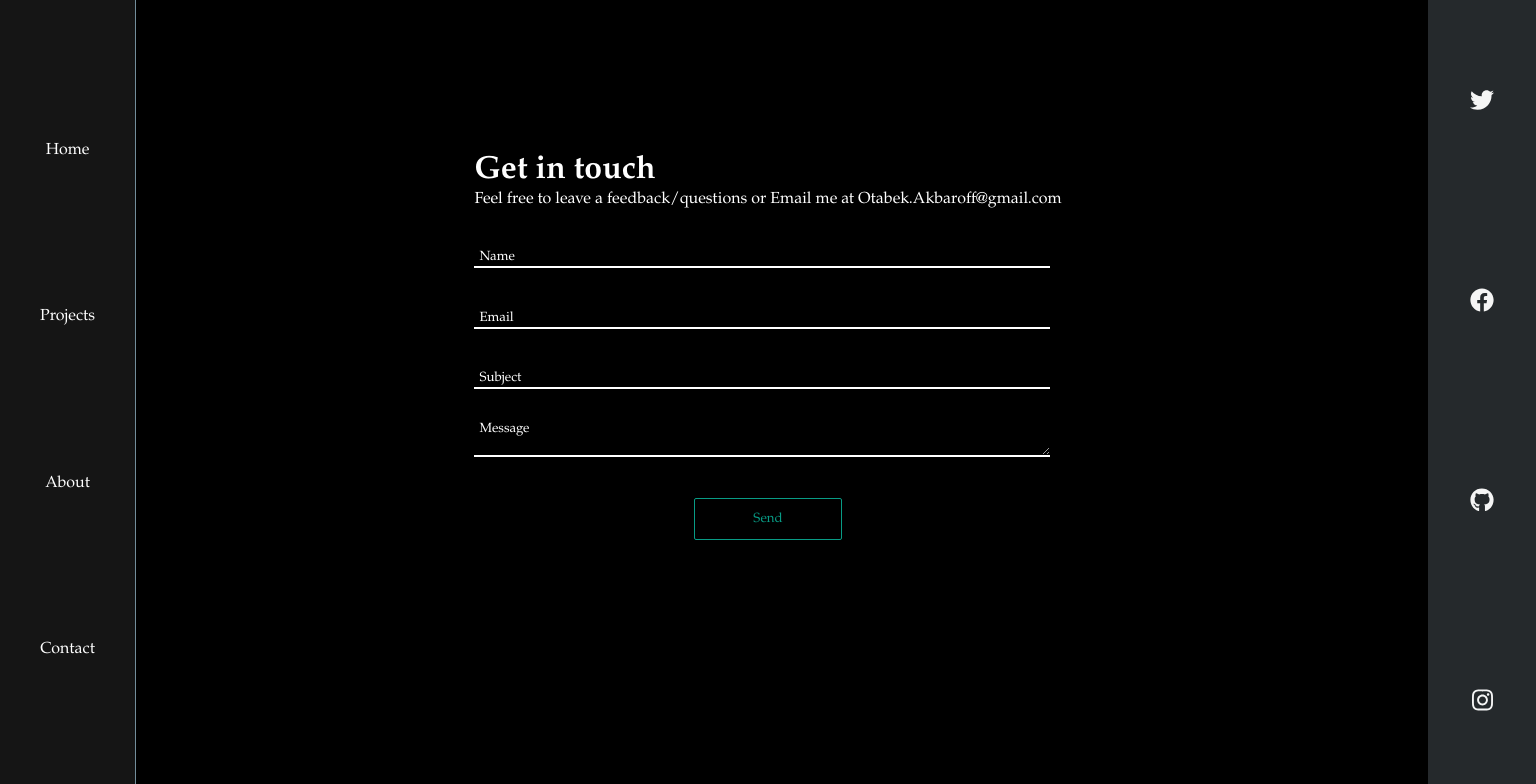
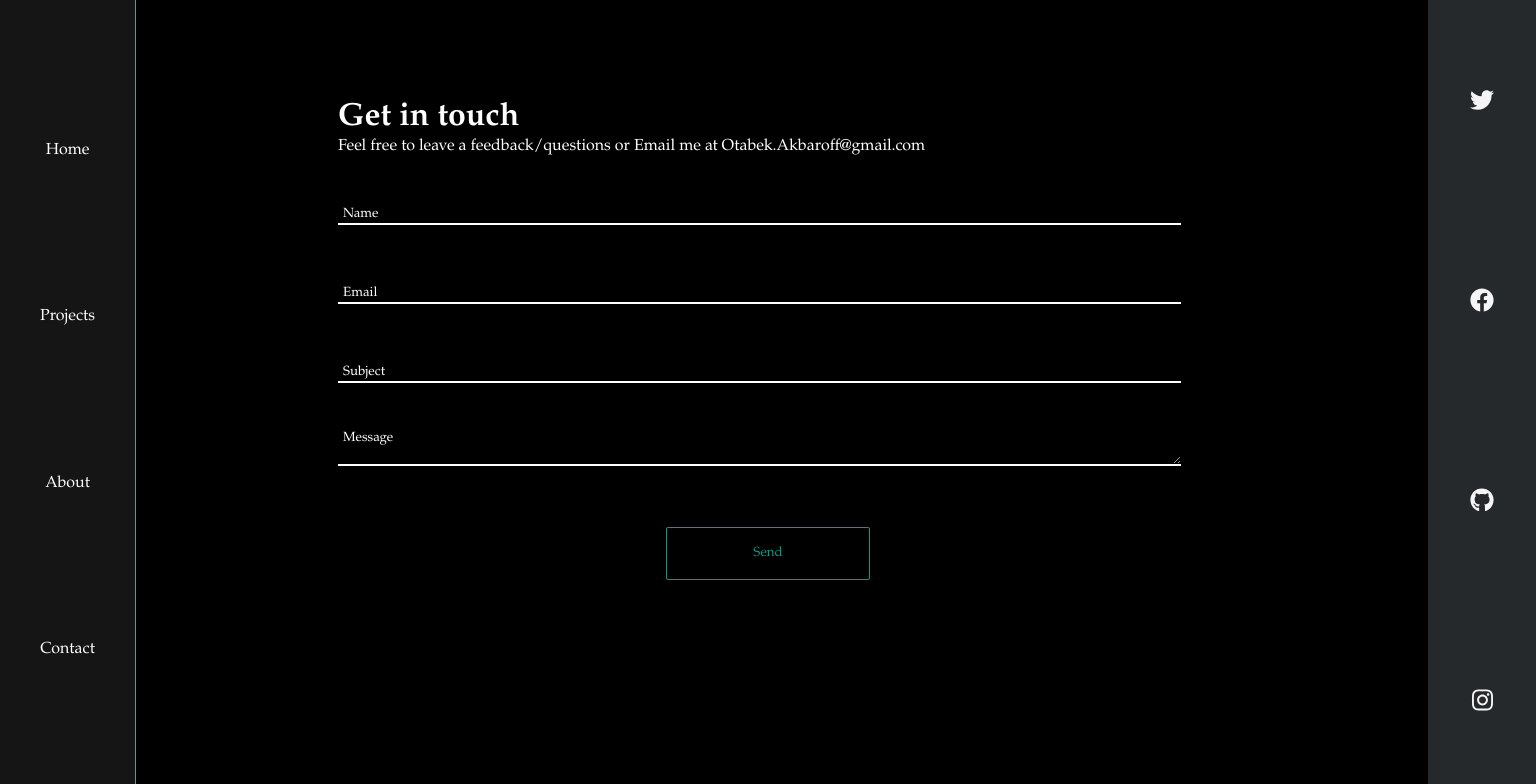
Before and after one commit to otabekakbaroff/portfolio_main, a React (Create React App) app: page /contact in a window 1536 px wide. Shown: the top 784 px of the page. Built offline with nearby package versions, Linux system fonts and the light colour scheme.

Commit message:
improved responsiveness

```diff
--- a/src/App.css
+++ b/src/App.css
@@ -464,7 +464,7 @@
   }
   .contact{
     margin-top: 12%;
-    max-width: 550px;
+    max-width: 600px;
   }
 }
 
@@ -497,7 +497,7 @@
   }
   .contact{
     margin-top: 10%;
-    max-width: 600px;
+    max-width: 650px;
   }
 }
 
@@ -519,6 +519,10 @@
     margin: 4% 20% 4% 20%;
     font-size:1.9em;
   }
+  .contact{
+    width: 700px;
+    max-width: 800px;
+  }
 }
 
 
@@ -538,7 +542,8 @@
   }
   .contact{
     margin-top: 8%;
-    max-width: 650px;
+    width: 800px;
+    max-width: 900px;
   }
 }
 
@@ -558,6 +563,10 @@
   .CT_button button{
     padding:1.4%;
     width:18.5%;
+  }
+  .contact{
+    width: 900px;
+    max-width: 1000px;
   }
 }
 
@@ -596,6 +605,11 @@
   }
   .CT_button button{
     width:17.5%;
+  }
+  .contact{
+    margin-top:10%;
+    width: 1100px;
+    max-width: 1100px;
   }
 }
 
```
